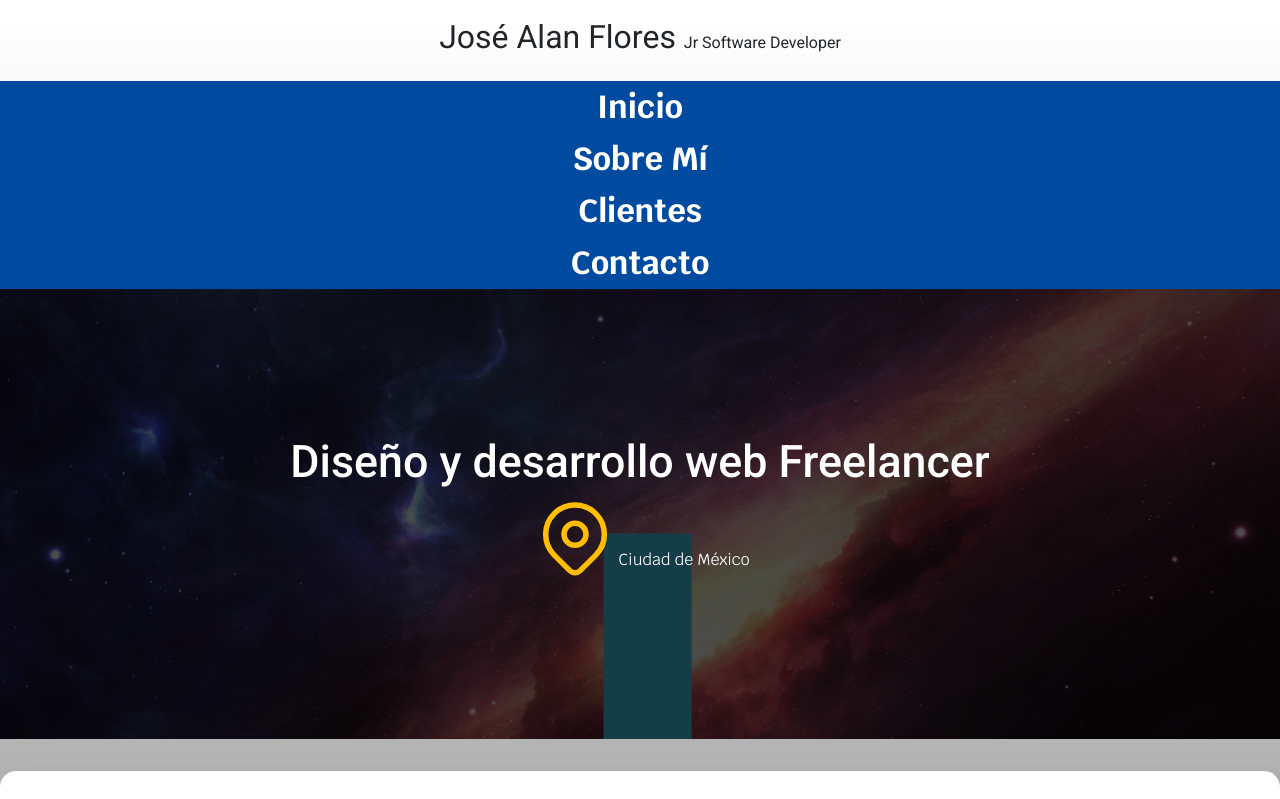
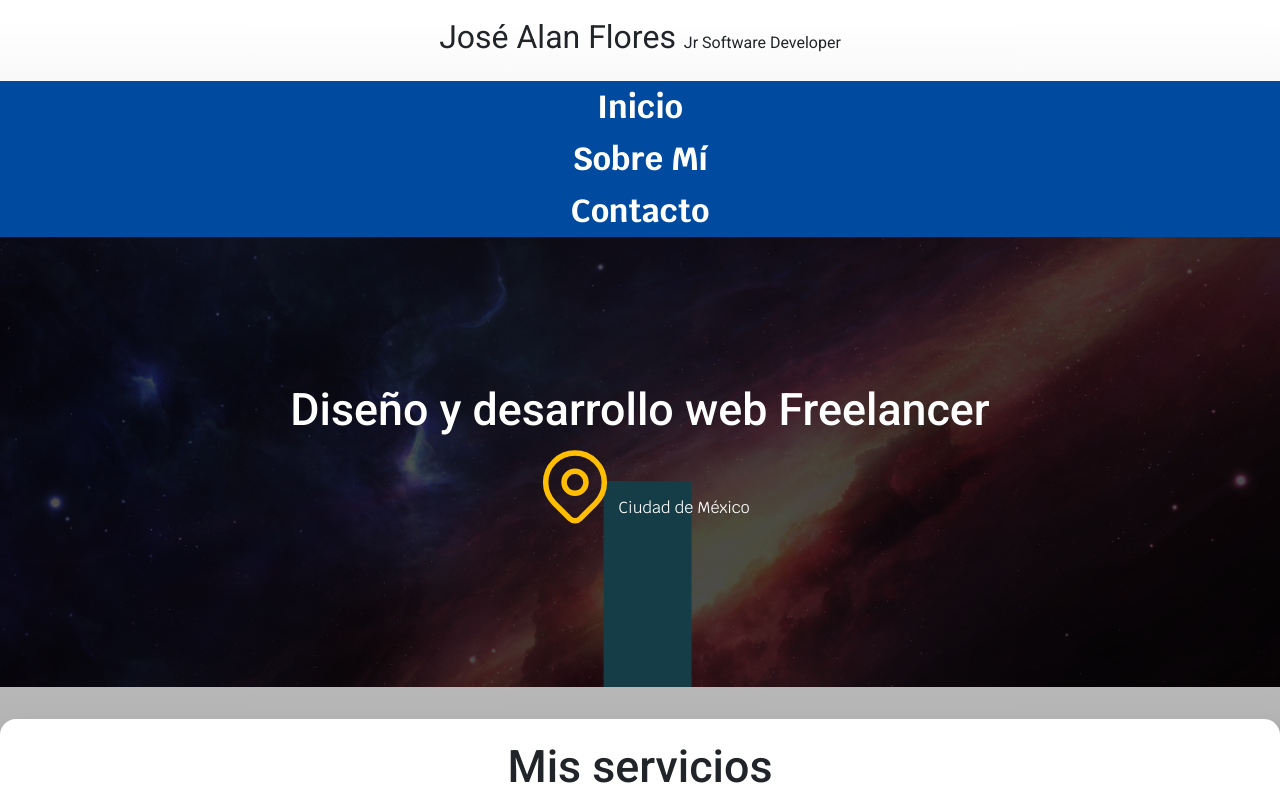
Before and after one commit to alanfh30/heroku, an Angular app: page / in a window 1280 px wide. Shown: the top 799 px of the page. Built offline with nearby package versions, Linux system fonts and the light colour scheme.

Commit message:
"se verifica deploy"

```diff
--- a/src/app/layout/layout.component.html
+++ b/src/app/layout/layout.component.html
@@ -9,7 +9,6 @@
         <nav class="navegacion-principal contenedor">
             <a href="#">Inicio</a>
             <a href="/curriculum">Sobre Mí</a>
-            <a href="#">Clientes</a>
             <a href="/contacto">Contacto</a>
         </nav>
     </div>
```
